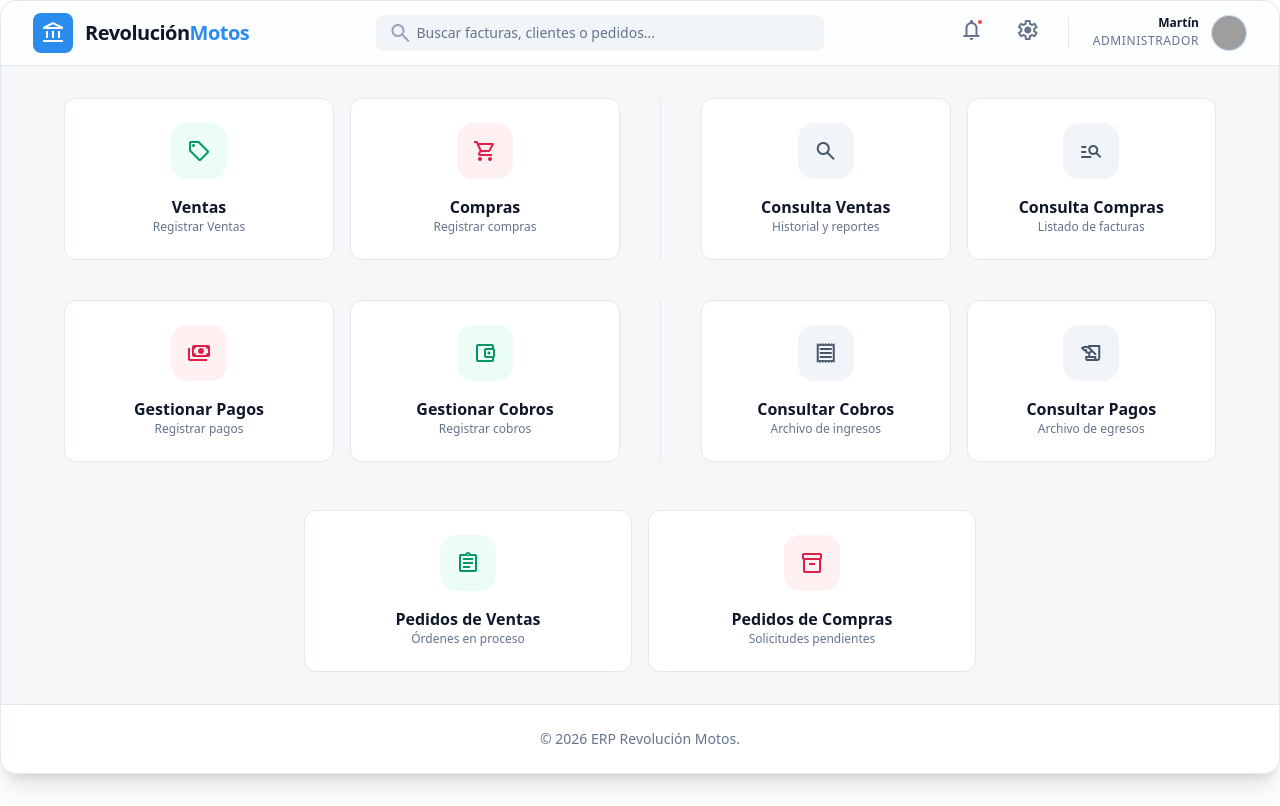
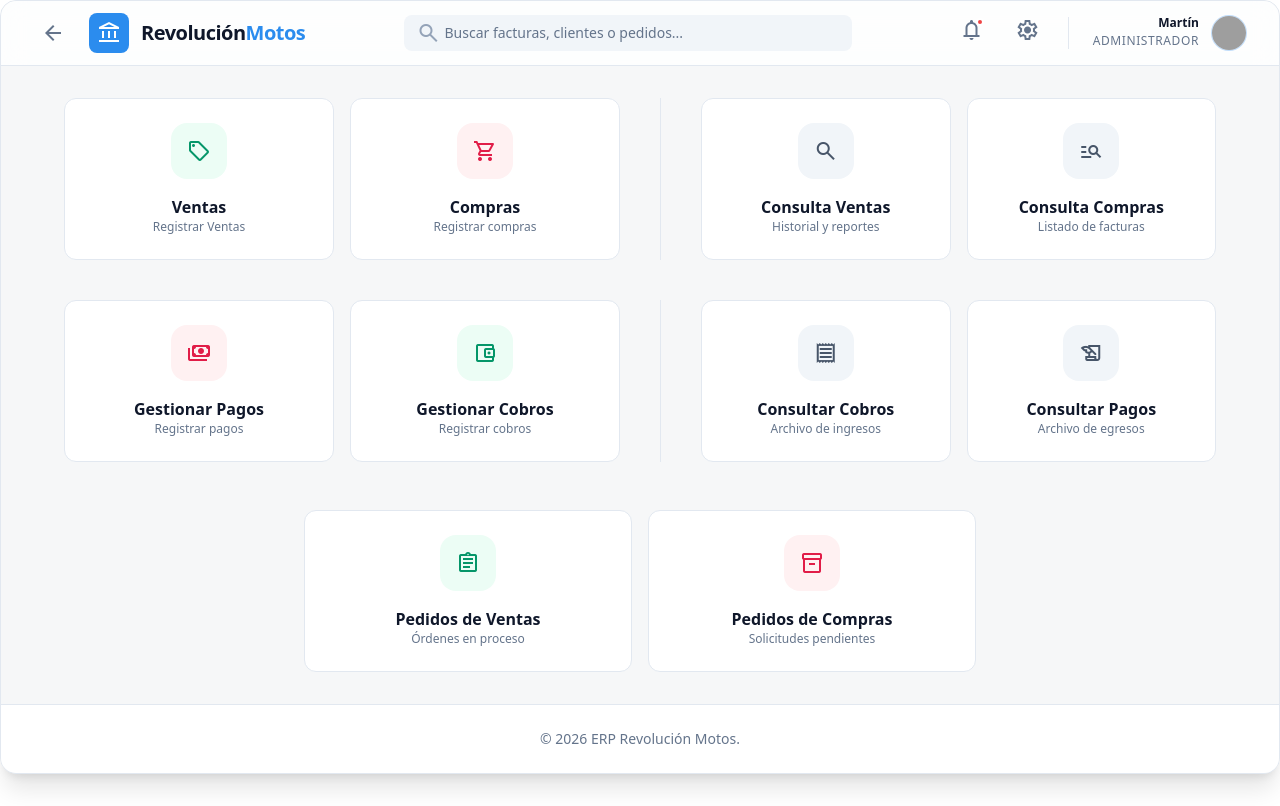
Before and after one commit to martinalejandrohakanson29-art/tienda-martin, a Next.js app: page /admin/erp in a window 1280 px wide. Built offline with nearby package versions, Linux system fonts and the light colour scheme; no server answers; the database is empty; grey boxes are pictures that could not be loaded.

Commit message:
Update erp-dashboard.tsx

```diff
--- a/components/erp-dashboard.tsx
+++ b/components/erp-dashboard.tsx
@@ -1,4 +1,5 @@
 import React from "react";
+import Link from "next/link";
 
 export function ErpDashboard() {
   return (
@@ -13,6 +14,17 @@ export function ErpDashboard() {
         <div className="max-w-7xl mx-auto px-4 sm:px-6 lg:px-8">
           <div className="flex justify-between items-center h-16">
             <div className="flex items-center gap-3">
+
+              {/* --- BOTÓN DE ATRÁS --- */}
+              <Link
+                href="/admin"
+                className="p-2 mr-1 text-slate-500 hover:text-[#2b8cee] dark:hover:text-[#2b8cee] hover:bg-slate-100 dark:hover:bg-slate-800 rounded-lg transition-all flex items-center justify-center"
+                title="Volver al inicio"
+              >
+                <span className="material-symbols-outlined">arrow_back</span>
+              </Link>
+              {/* ----------------------- */}
+
               <div className="bg-[#2b8cee] p-2 rounded-lg flex items-center justify-center text-white">
                 <span className="material-symbols-outlined text-2xl">
                   account_balance
```
